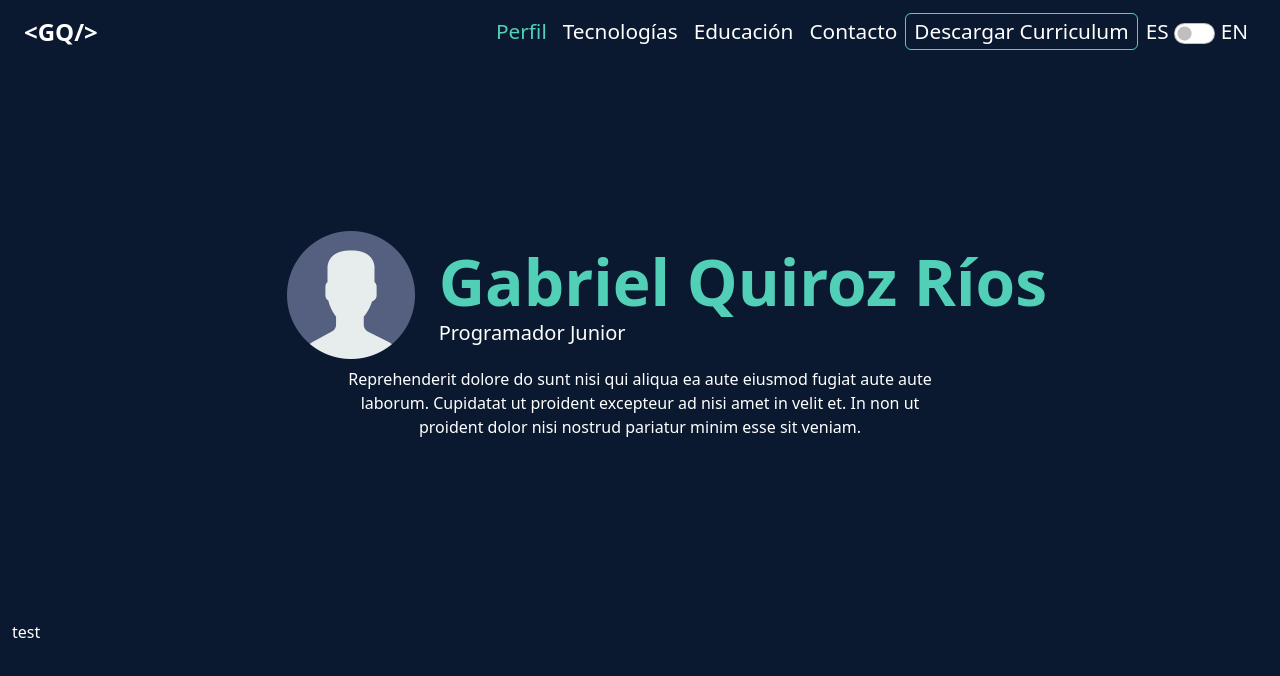
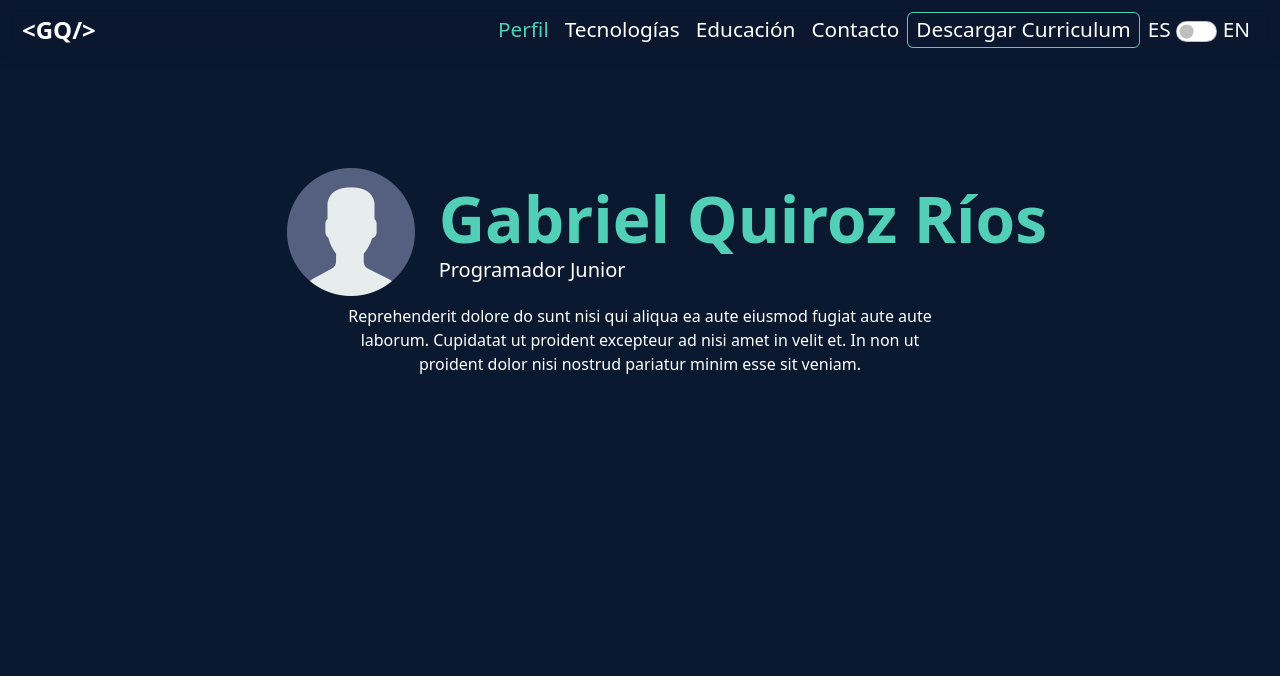
Before and after one commit to GagogoDev/Portfolio, a React (Vite) app: page / in a window 1280 px wide. Shown: the top 676 px of the page. Built offline with nearby package versions, Linux system fonts and the light colour scheme.

Commit message:
Mejoras visuales navbar

```diff
--- a/src/Portfolio.jsx
+++ b/src/Portfolio.jsx
@@ -1,11 +1,12 @@
-import { Navbar, Perfil } from "./components/";
+import { Navbar, Perfil } from './components/';
 
 export const Portfolio = () => {
     return (
-        <div className="container-fluid">
+        <>
             <Navbar />
-            <Perfil/>
-            <h6>test</h6>
-        </div>
+            <div className="container-fluid">
+                <Perfil />
+            </div>
+        </>
     );
 };
--- a/src/components/Navbar.jsx
+++ b/src/components/Navbar.jsx
@@ -15,7 +15,7 @@ export const Navbar = () => {
     }
 
     return (
-        <nav className="navbar navbar-expand-lg navbar-dark bg-dark">
+        <nav className="navbar navbar-expand-lg navbar-dark bg-darkv nav">
             <div className="container-fluid">
                 <a className="navbar-brand" href="#">
                     {'<GQ/>'}
--- a/src/styles.css
+++ b/src/styles.css
@@ -7,6 +7,33 @@ body {
 }
 
 /* Navbar */
+.nav {
+    position: -webkit-sticky;
+    position: sticky;
+    top: 0px;
+    z-index: 10;
+    display: -webkit-box;
+    display: -webkit-flex;
+    display: -ms-flexbox;
+    display: flex;
+    width: 100%;
+    height: 60px;
+    padding-right: 10px;
+    padding-left: 10px;
+    -webkit-box-pack: center;
+    -webkit-justify-content: center;
+    -ms-flex-pack: center;
+    justify-content: center;
+    -webkit-box-align: center;
+    -webkit-align-items: center;
+    -ms-flex-align: center;
+    align-items: center;
+    position: fixed;
+    background-color: hsla(216, 65%, 11%, 0.7);
+    box-shadow: 1px 1px 10px 0 rgb(0 0 0 / 5%);
+    backdrop-filter: blur(8px);
+}
+
 .navbar-brand {
     font-size: 1.5rem;
     font-weight: 700;
```
